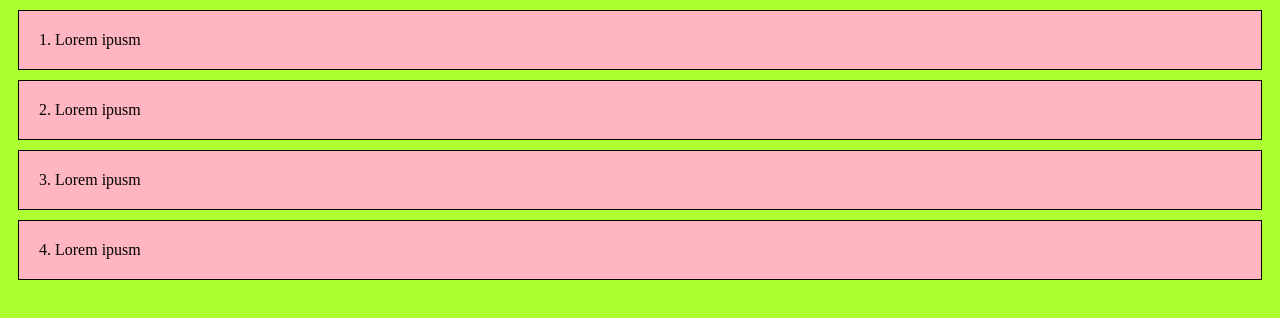
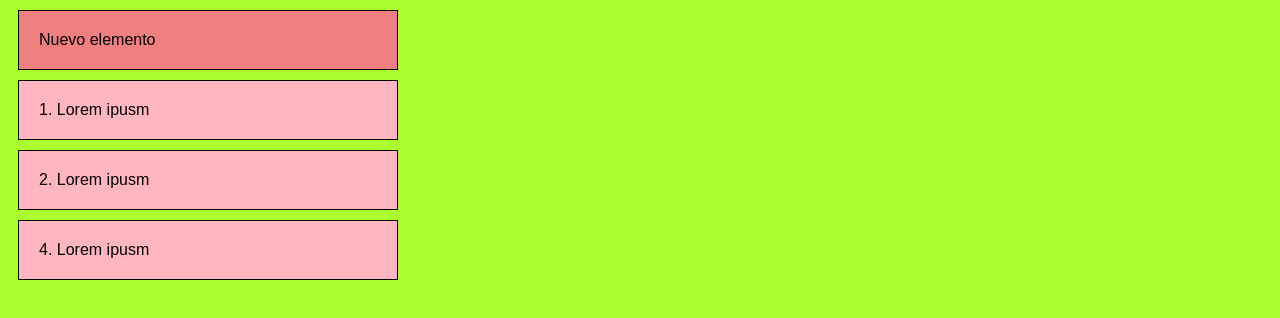
Before and after one commit to DulceMani/Ejemplos-Javascript, a plain HTML site: page dom1/index.html in a window 1280 px wide. Drawn offline with Linux system fonts and the light colour scheme.

Commit message:
Ejemplos de DOM

```diff
--- a/dom1/estilos.css
+++ b/dom1/estilos.css
@@ -2,8 +2,9 @@ body {
     background: greenyellow;
 }
 
-#contnedor {
-    width: 20px;
+#contenedor {
+    width: 400px;
+    font-family: Arial, Helvetica, sans-serif;
 }
 .caja {
     padding: 20px;
@@ -11,3 +12,7 @@ body {
     background: lightpink;
     border: solid 0.5px;
 }
+
+.colorcoral{
+    background: lightcoral;
+}
--- a/dom1/index.html
+++ b/dom1/index.html
@@ -7,21 +7,23 @@
 
     </head>
     <body>
+
         <section id = "contenedor">
 
-            <div class="caja">
+            <div class="caja" id="primera">
                 1. Lorem ipusm
             </div>
-            <div class="caja">
+            <div class="caja" id="segunda">
                 2. Lorem ipusm
             </div>
-            <div class="caja">
+            <div class="caja" id="tercera">
                 3. Lorem ipusm
             </div>
-            <div class="caja">
+            <div class="caja" id="cuarta">
                 4. Lorem ipusm
             </div>
         </section>
+
         <script src="main.js"></script>
     </body>
 </html>
--- a/dom1/main.js
+++ b/dom1/main.js
@@ -1,4 +1,37 @@
 //var cajas = document.getElementsByTagName('div')
-var cajas = document.getElementsByTagName('caja')
-cajas[0].textContent = 'Hola mundo'
-cajas[1].innerHTML= '<b> Hola JavaScript </b>'
+//var cajas = document.getElementById('primera')
+
+//cajas.texContente = 'Primera caja'
+//cajas[0].textContent = 'Hola mundo'
+//cajas[1].innerHTML= '<b> Hola JavaScript </b>'
+
+//No se recomienda agregar elementos con write
+//document.write('<div class="caja">Nuevo elemento</div>')
+
+// 5 pasos para agregar un nuevo elemento en el DOM
+//paso 1: crear el nuevo elemento
+var elemntoNuevo = document.createElement('div')
+
+//paso 2: crear el contenido
+var nodoContenido = document.createTextNode('Nuevo elemento')
+
+//paso 3: Añadir el contenido al elemento
+elemntoNuevo.appendChild(nodoContenido)
+
+//paso 4: Agregar atributos al elemento
+//elemntoNuevo.setAttribute('class','caja')
+elemntoNuevo.setAttribute('class','caja colorcoral')
+
+//paso 5: Agregar el contenido al documento
+var contenedor = document.getElementById('contenedor')
+
+//Agrega al final
+//contenedor.appendChild(elemntoNuevo)
+
+var primera = document.getElementById('primera')
+//Agrega antes de
+contenedor.insertBefore(elemntoNuevo,primera)
+
+//eliminar la caja con id tercera
+var tercera = document.getElementById('tercera')
+contenedor.removeChild(tercera)
```
